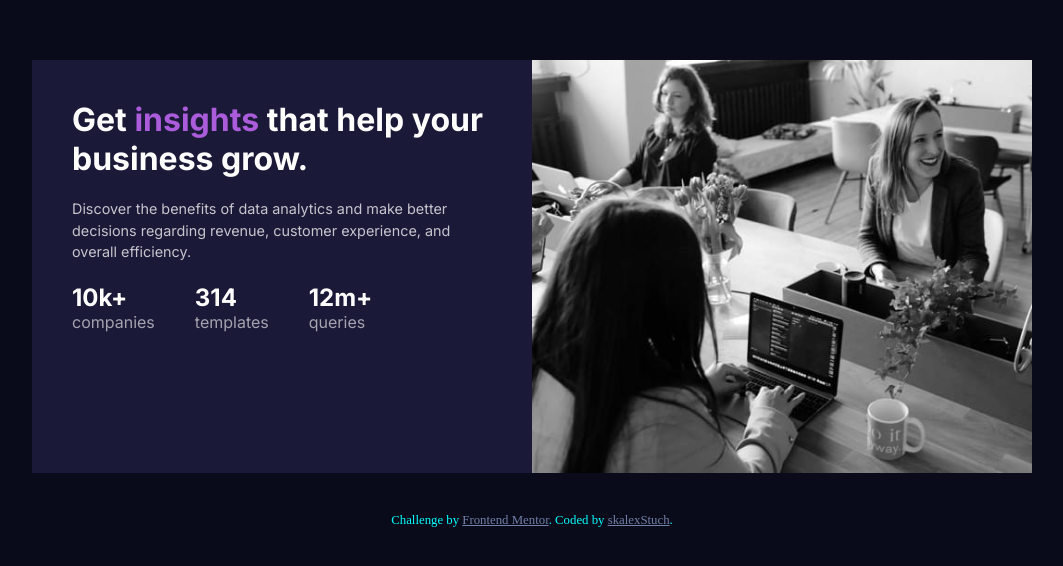
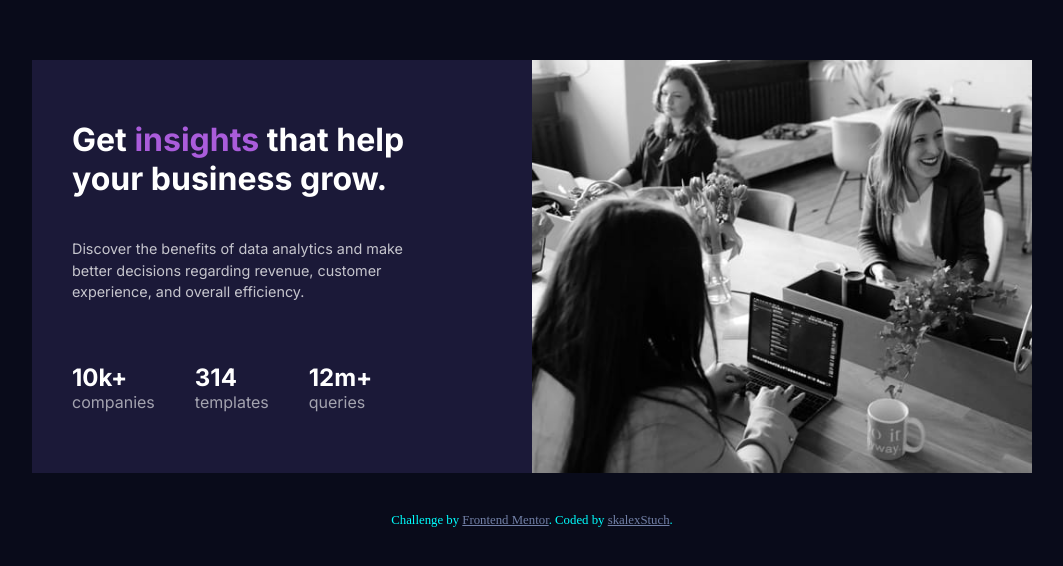
Before and after one commit to mussino/statsPreviewCard, a plain HTML site: page index.html in a window 1280 px wide. Shown: the part 106-672 px from the top of the page, without its empty margins (108-1171 px from the left). Drawn offline with Linux system fonts and the light colour scheme.

Commit message:
desktop finshed

```diff
--- a/style.css
+++ b/style.css
@@ -37,14 +37,14 @@ main {
     font-size: 2rem;
     color: hsl(0, 0%, 100%);
     font-family: 'Inter', sans-serif;
-    padding: 40px 40px 0 40px;
+    padding: 60px 60px 0 40px;
 
 }
 .center .insights {
     color: hsl(277, 64%, 61%);
 }
 .center .description {
-    padding: 0 40px;
+    padding: 20px 100px 40px 40px;
     font-size: 0.9rem;
     line-height: 1.5;
     font-family: 'Inter', sans-serif;
@@ -54,7 +54,7 @@ main {
     display: flex;
     justify-content: center;
     align-items: center;
-    padding: 0 40px 40px 40px;
+    padding: 0 40px 20px 40px;
     gap: 40px;
 }
 .stats h2 {
```
